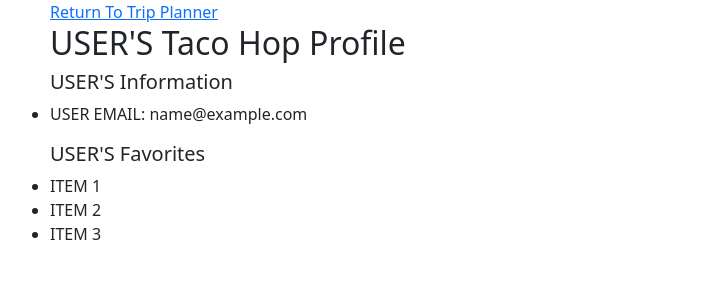
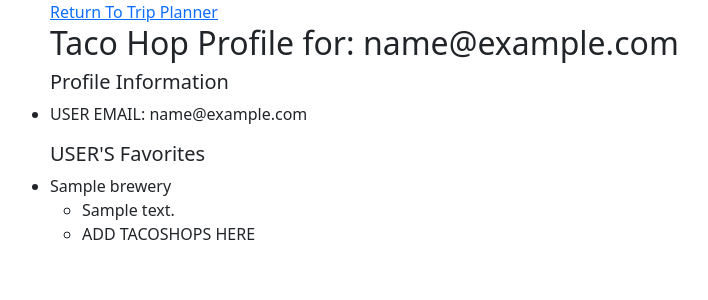
Before and after one commit to Chesney-Bal/Taco-Hops, a Flask app: page /user_profile in a window 1280 px wide. Shown: the top 300 px of the page, without its empty margins (32-740 px from the left). Run offline with Flask 2, Linux system fonts and the light colour scheme; the visitor is signed in with stand-in values (Sample User, id 1); tables that the repository leaves empty hold one stand-in row (values such as "Sample post").

Commit message:
Favorites feature working for brewery and tacoshops

```diff
--- a/crud.py
+++ b/crud.py
@@ -40,7 +40,7 @@ def get_user_id_by_email (email):
 
 
 def add_fav_brewery(user_id, brewery_id, name, address, is_favorite):
-    """Creates and returns a brewery"""
+    """Creates a favorite brewery in Fav_Brewery Databse"""
     favorite=Fav_Brewery.query.filter((Fav_Brewery.brewery_id==brewery_id) & (Fav_Brewery.user_id==user_id)).first()
     if not favorite:
         print("brewery_id & user_id not found in Fav_brewery DB, create new record") #need this to search for brewery_id and User_id in one instance
@@ -60,8 +60,42 @@ def add_fav_brewery(user_id, brewery_id, name, address, is_favorite):
         print("did not create new record")
         return False
 
+def add_fav_tacoshop(user_id, tacoshop_id, tacoshop_name, tacoshop_address, is_fav_tacoshop, nearby_brewery):
+    """Creates a favorite tacoshop in Fav_Tacoshop Databse"""
+    fav_T=Fav_Tacoshop.query.filter((Fav_Tacoshop.tacoshop_id==tacoshop_id) & (Fav_Tacoshop.nearby_brewery==nearby_brewery) & (Fav_Tacoshop.user_id==user_id)).first()
+    if not fav_T:
+        print("tacoshop_id & user_id not found in Fav_Tacoshop DB, create new record") #need this to search for tacoshop_id and User_id in one instance
+
+        tacoshop= Fav_Tacoshop(
+            user_id=user_id,
+            tacoshop_id=tacoshop_id,
+            tacoshop_name=tacoshop_name,  #tacoshop_name naming convention is from db
+            tacoshop_address=tacoshop_address,
+            is_fav_tacoshop=is_fav_tacoshop,
+            nearby_brewery=nearby_brewery,
+        )
+
+        db.session.add(tacoshop)
+        db.session.commit()
+        return True
+    else:
+        print("did not create new tacoshop record")
+        return False
 
 
+def get_favorites_by_user_id(user_id):
+    """returns favorite breweries by user_id"""
+
+     #change function name to get_fav_brewery_by_user_id
+     #confirm naming update across project
+
+    return Fav_Brewery.query.filter_by(user_id=user_id).all()
+
+def get_fav_tacoshop_by_user_id(user_id):
+    """returns favorite tacoshops by user_id"""
+
+
+    return Fav_Tacoshop.query.filter_by(user_id=user_id).all()
 
 if __name__=="__main__":
     from server import app
--- a/server.py
+++ b/server.py
@@ -112,10 +112,17 @@ def trip_planner():
 def user_profile():
     """Returns a page that has user profile info on it"""
 
-    user=session["user_email"]
+    if 'user_email' in session:     #if logged in-they can favorite things-
+        user_email=session["user_email"]
+    else:
+        user_email= None            #if not-logged in they can't favorite things
+        flash ("Must be logged in to use see user profile page.")
 
+    user_id=crud.get_user_id_by_email(user_email)
 
-    return render_template('user_details.html', user=user)
+    fav_breweries=crud.get_favorites_by_user_id(user_id)
+
+    return render_template('user_details.html', user_email=user_email, fav_breweries=fav_breweries)
 
 #route for page display brewery's found and map
 @app.route('/brewery_trip_planner/search')
@@ -169,13 +176,9 @@ def favorite_brewery():
     if is_created:
         return "Success", 201
 
-    # flash("Brewery Added to Favorites Succesfully!") flashing on search page not brewery results page
 
     #return Success goes to response in javascript fetch
     return "Failure" , 409
-
-
-
 
 
 #route for page dispaly taco shops found near brewery and map
@@ -186,7 +189,7 @@ def tacoshops_nearby():
     lat=request.args.get("lat")
     long=request.args.get("long")
 
-    name=request.args.get("name")
+    brewery_name=request.args.get("name")
 
     url ='https://api.yelp.com/v3/businesses/search'
     headers = {'Authorization': 'Bearer '+API_KEY
@@ -209,7 +212,36 @@ def tacoshops_nearby():
         tacoshop['address']=address
 
 
-    return render_template('tacoshops_nearby.html', tacoshops=tacoshops, name=name, taco_map_center=taco_map_center )
+    return render_template('tacoshops_nearby.html', tacoshops=tacoshops, brewery_name=brewery_name, taco_map_center=taco_map_center )
+
+
+@app.route('/fav_tacoshop', methods=['POST'])
+def favorite_tacoshop():
+    """user can click on button to save favorite tacoshop when logged in"""
+
+    if 'user_email' in session:     #if logged in-they can favorite things-
+        user_email=session["user_email"]
+    else:
+        user_email= None            #if not-logged in they can't favorite things
+        flash ("Must be logged in to use Favorites Feature")
+
+    user_id=crud.get_user_id_by_email(user_email)
+
+    tacoshop_id=request.json['tacoshop_id']
+    tacoshop_name=request.json['tacoshop_name']
+    tacoshop_address=request.json['tacoshop_address']
+    is_fav_tacoshop=True
+    nearby_brewery=request.json['nearby_brewery']
+
+    is_fav_tacoshop_created = crud.add_fav_tacoshop (user_id, tacoshop_id, tacoshop_name, tacoshop_address, is_fav_tacoshop, nearby_brewery)
+
+    if is_fav_tacoshop_created:
+        return "Success", 201
+
+
+    #return Success goes to response in javascript fetch
+    return "Failure" , 409
+
 
 
 @app.route('/goodbye')
--- a/static/js/Mapbox_breweries.js
+++ b/static/js/Mapbox_breweries.js
@@ -41,11 +41,10 @@ for (const brewery of brewery_marker_list) {
 
 
 
-
 //get brewery_id from button id on favorite button in html
 const brewery_fav_buttons = document.querySelectorAll('#fav_brewery_btn');
 
-// loops over all buttons on results page so they behave the same
+// loops over all buttons on brewery results page so they behave the same
 for (const brewery_fav_button of brewery_fav_buttons) {
   const brewery_id = brewery_fav_button.dataset.brewery_id
   const brewery_name=brewery_fav_button.dataset.name
@@ -78,11 +77,10 @@ for (const brewery_fav_button of brewery_fav_buttons) {
           brewery_fav_button.innerHTML = "My Fave"; //updating Favorite button once response received
           brewery_fav_button.disabled = true; //makes it so user can't favorite that brewery again-should gray out button
         }
-          else{
+        else {
           alert("You've already favorited this brewery!")
           console.log("Brewery already favorited")
         }
       })
-
   });
 };
--- a/templates/tacoshops_nearby.html
+++ b/templates/tacoshops_nearby.html
@@ -26,7 +26,7 @@
   </div>
 
   <div class="container">
-    <h2> Taco Shops near {{name}}:</h2>
+    <h2> Taco Shops near {{brewery_name}}:</h2>
 
     {% for tacoshop in tacoshops %}
       <div class="taco_coordinates" data-taco_name="{{tacoshop['name']}}" data-taco_lat="{{tacoshop['coordinates']['latitude']}}" data-taco_long="{{tacoshop['coordinates']['longitude']}}"></div>
@@ -43,6 +43,8 @@
             <img src="{{tacoshop['image_url']}}" width="200">
           </div>
         </div>
+
+        <button id="fav_tacoshop_btn" data-tacoshop_id="{{tacoshop['id']}}" data-tacoshop_name="{{tacoshop['name']}}" data-tacoshop_address="{{tacoshop['address']}}" data-nearby_brewery="{{brewery_name}}">Favorite</button>
 
         <div class="row">
           <div class="column">
--- a/templates/user_details.html
+++ b/templates/user_details.html
@@ -9,26 +9,31 @@
 </div>
 
 <div class ="container">
- <h2>USER'S Taco Hop Profile</h2>
+ <h2>Taco Hop Profile for: {{user_email}}</h2>
 </div>
 
 
 <div class = "container">
     <div class="row">
-        <h5>USER'S Information</h5>
+        <h5>Profile Information</h5>
         <ul class="user_details">
-            <li> USER EMAIL: {{user}} </li>
+            <li> USER EMAIL: {{user_email}} </li>
 
         </ul>
     </div>
 
     <div class="row">
         <h5> USER'S Favorites</h5>
-        <ul id="favorite_breweries">
-            <li>ITEM 1</li>
-            <li>ITEM 2</li>
-            <li>ITEM 3 </li>
-        </ul>
+        {% for fav_brewery in fav_breweries %}
+            <ul id="favorite_breweries">
+                <li>{{fav_brewery['brewery_name']}}</li>
+                <ul id="fav_brewery_address">
+                    <li>{{fav_brewery['brewery_address']}}</li>
+                    <ul id="near_by_fav_tacoshops"></ul>
+                        <li>ADD TACOSHOPS HERE</li>
+                </ul>
+            </ul>
+        {% endfor %}
     </div>
 
 </div>
```
Also changed, not shown: model.py (+5 -3 lines), static/js/TacoShopMaps.js (+47 -0 lines). Lines whose indentation alone changed are shown as unchanged.
